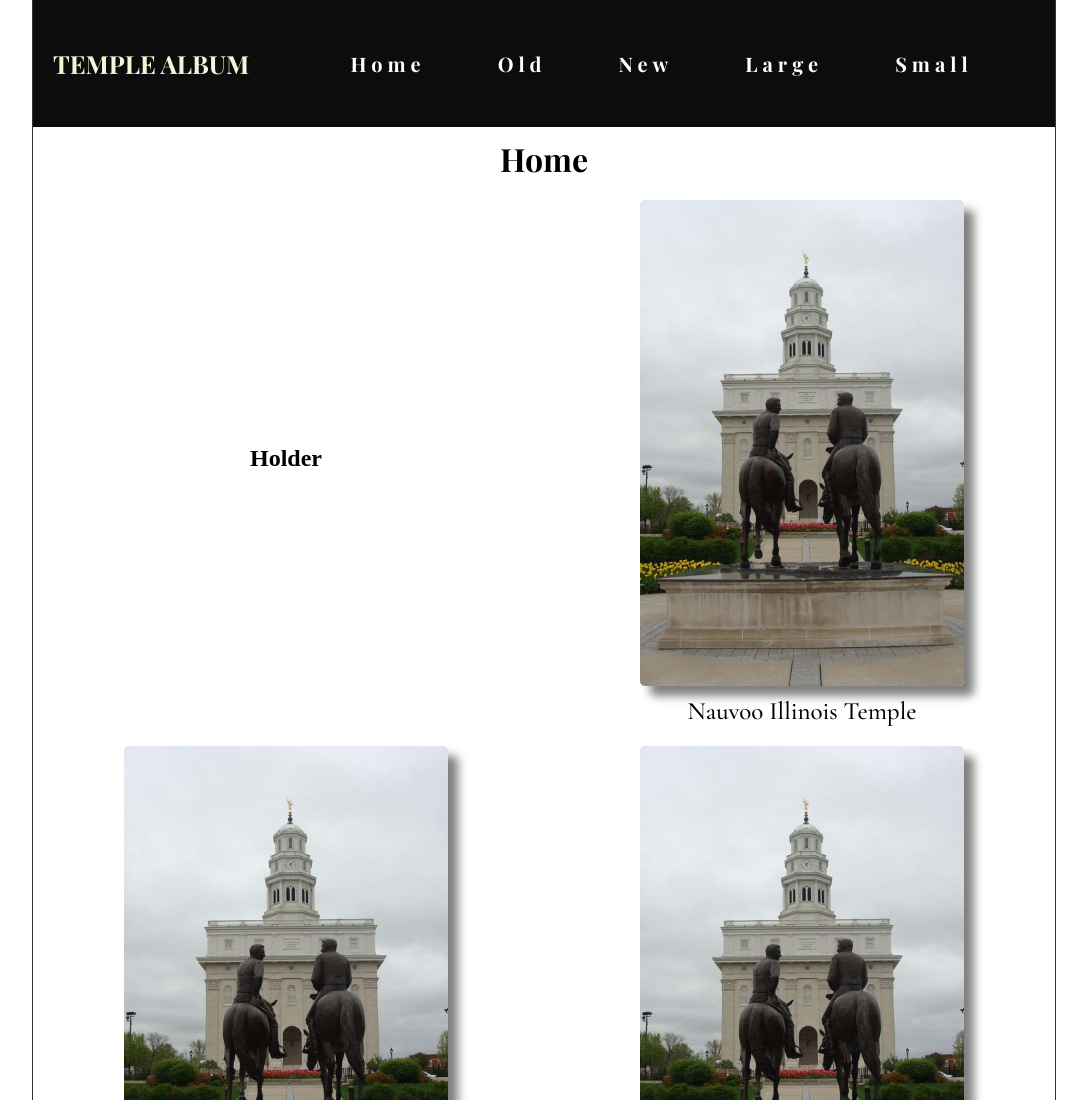
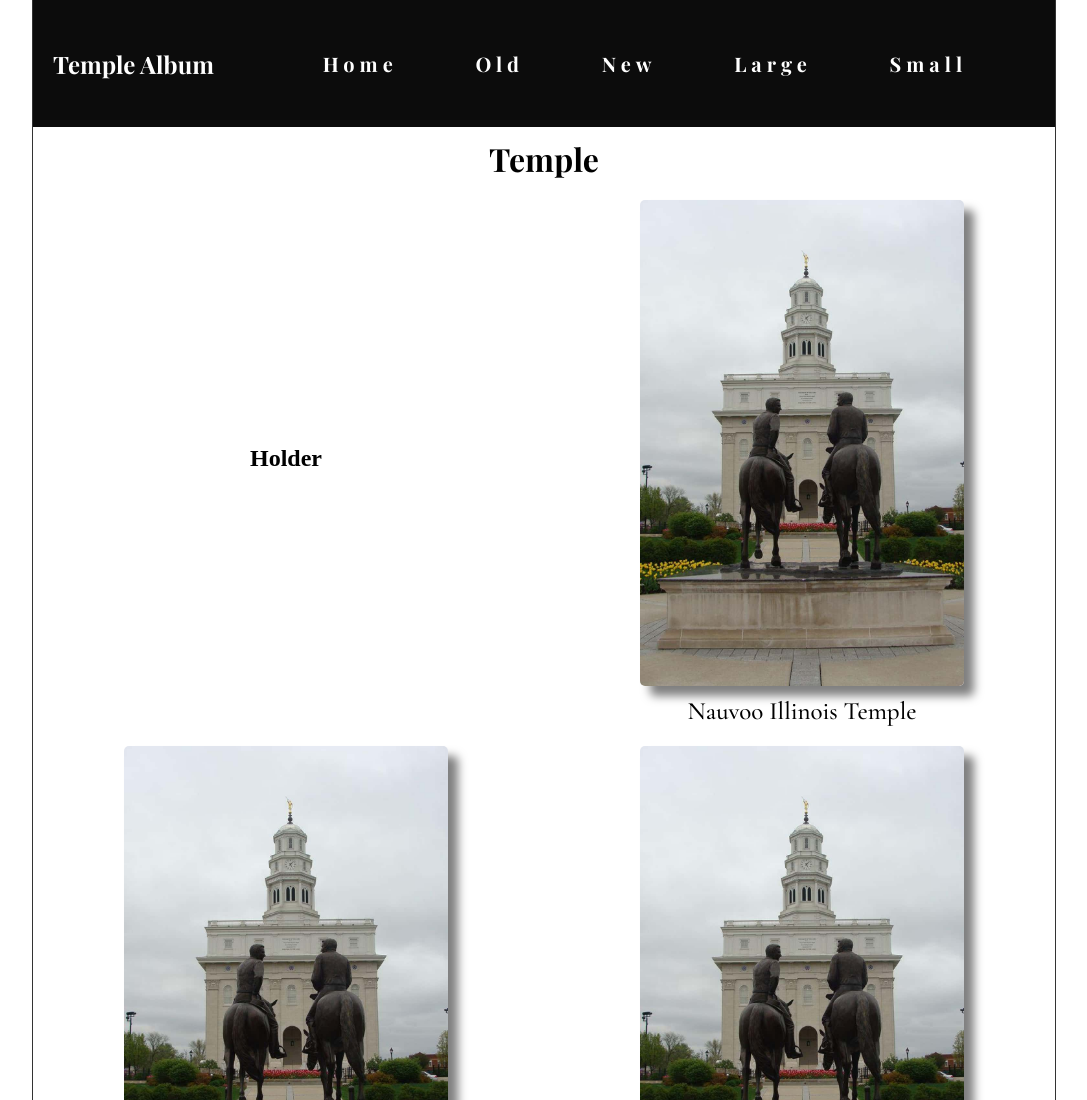
Before and after one commit to Kurentzis/wdd131, a plain HTML site: page temples.html in a window 1280 px wide. Shown: the top 1100 px of the page, without its empty margins (96-1183 px from the left). Drawn offline with nearby package versions, Linux system fonts and the light colour scheme; a web font is replaced by a local one.

Commit message:
feat: emple album

```diff
--- a/temples.html
+++ b/temples.html
@@ -24,7 +24,7 @@
 
 <body>
     <header>
-        <h1 class="logo_header">Temple Album</h1>
+        <h2 class="logo_header">Temple Album</h2>
         <button class="burger" aria-label="Open menu">
             <span></span>
             <span></span>
@@ -42,7 +42,7 @@
     </header>
 
     <main>
-        <h1>Home</h1>
+        <h1>Temple</h1>
         <h2>Holder</h2>
         <figure>
             <img src="images/nauvoo-illinois-temple-photo-u2.jpg" alt="picture of Nauvoo Illinois Temple">
```
